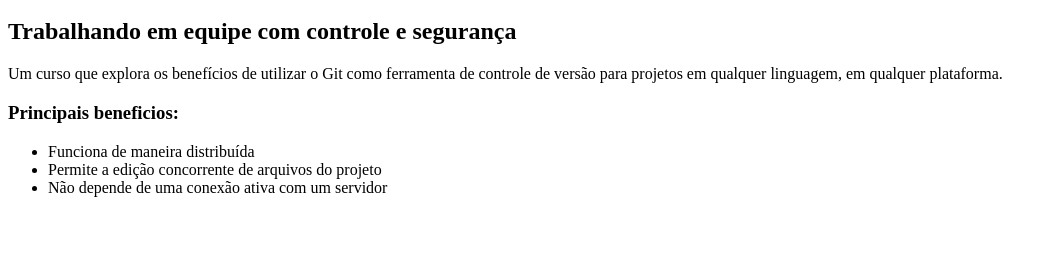
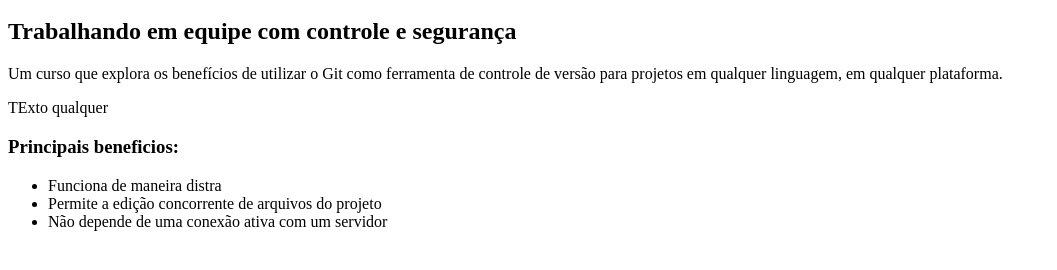
Before and after one commit to lucasvscosta96/curso-git, a plain HTML site: page index.html in a window 1280 px wide. Shown: the part 48-318 px from the top of the page, without its empty margins (0-1057 px from the left). Drawn offline with Linux system fonts and the light colour scheme.

Commit message:
Algumas linhas alterados a pedido do curso

```diff
--- a/index.html
+++ b/index.html
@@ -6,10 +6,10 @@
         <h2>Trabalhando em equipe com controle e segurança</h2>
 
         <p>Um curso que explora os benefícios de utilizar o Git como ferramenta de controle de versão para projetos em qualquer linguagem, em qualquer plataforma.</p>
-
+        <p>TExto qualquer</p>
         <h3>Principais beneficios:</h3>
         <ul>
-            <li>Funciona de maneira distribuída</li>
+            <li>Funciona de maneira distra</li>
             <li>Permite a edição concorrente de arquivos do projeto</li>
             <li>Não depende de uma conexão ativa com um servidor</li>
         </ul>
```
